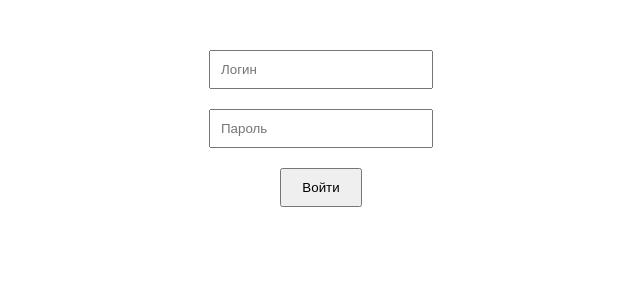
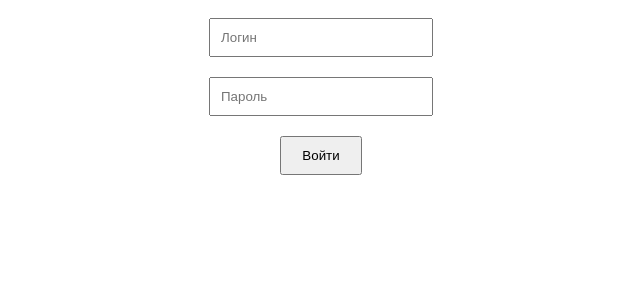
Before and after one commit to ikota2/landing-admin, a React (Vite) app: page /login in a window 1280 px wide. Shown: the top 300 px of the page, without its empty margins (319-959 px from the left). Built offline with nearby package versions, Linux system fonts and the light colour scheme.

Commit message:
css normalised

```diff
--- a/src/app/App.css
+++ b/src/app/App.css
@@ -1,8 +1,6 @@
 #root {
-  max-width: 1280px;
-  margin: 0 auto;
-  padding: 2rem;
-  text-align: center;
+  margin: 0;
+  padding: 0;
   --background-color: #fff;
   --text-color: #000;
 }
```
